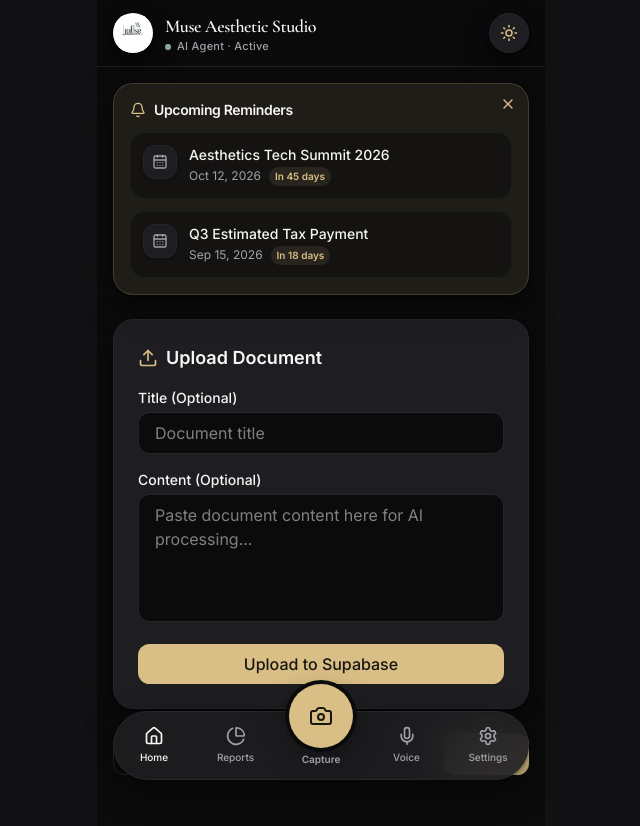
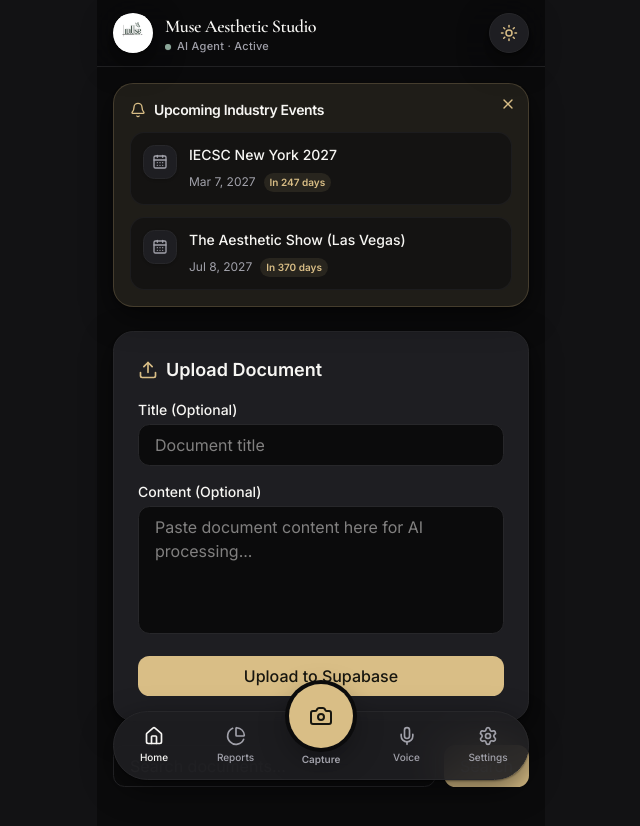
Before and after one commit to slashmcp/muse-aesthetic-studio-app, a Next.js app: page / in a window 1280 px wide. Shown: the top 826 px of the page, without its empty margins (319-959 px from the left). Built offline with nearby package versions, Linux system fonts and the light colour scheme.

Commit message:
Update reminders to real aesthetics events with clickable links

```diff
--- a/components/muse/upcoming-reminders.tsx
+++ b/components/muse/upcoming-reminders.tsx
@@ -3,21 +3,23 @@
 import { useState } from 'react'
 import { CalendarDays, X, Bell } from 'lucide-react'
 
-// Placeholder data for upcoming events
+// Real upcoming events in the aesthetics industry
 const UPCOMING_EVENTS = [
   {
     id: 1,
-    title: 'Aesthetics Tech Summit 2026',
-    date: 'Oct 12, 2026',
+    title: 'IECSC New York 2027',
+    date: 'Mar 7, 2027',
     type: 'conferences',
-    daysAway: 45,
+    daysAway: 247,
+    url: 'https://www.iecsc.com/'
   },
   {
     id: 2,
-    title: 'Q3 Estimated Tax Payment',
-    date: 'Sep 15, 2026',
-    type: 'taxes',
-    daysAway: 18,
+    title: 'The Aesthetic Show (Las Vegas)',
+    date: 'Jul 8, 2027',
+    type: 'conferences',
+    daysAway: 370,
+    url: 'https://www.aestheticshow.com/'
   }
 ]
 
@@ -38,7 +40,7 @@ export function UpcomingReminders() {
 
       <div className="flex items-center gap-2 mb-3">
         <Bell className="h-4 w-4 text-gold" />
-        <h3 className="text-sm font-semibold text-foreground tracking-tight">Upcoming Reminders</h3>
+        <h3 className="text-sm font-semibold text-foreground tracking-tight">Upcoming Industry Events</h3>
       </div>
 
       <div className="space-y-3">
@@ -48,7 +50,14 @@ export function UpcomingReminders() {
               <CalendarDays className="h-4 w-4 text-muted-foreground" />
             </div>
             <div className="flex-1 min-w-0">
-              <p className="text-sm font-medium text-foreground truncate">{event.title}</p>
+              <a
+                href={event.url}
+                target="_blank"
+                rel="noopener noreferrer"
+                className="text-sm font-medium text-foreground truncate hover:text-gold transition-colors inline-block"
+              >
+                {event.title}
+              </a>
               <div className="flex items-center gap-2 mt-0.5">
                 <span className="text-xs text-muted-foreground">{event.date}</span>
                 <span className="text-[10px] font-semibold text-gold px-1.5 py-0.5 rounded-full bg-gold/10">
```
